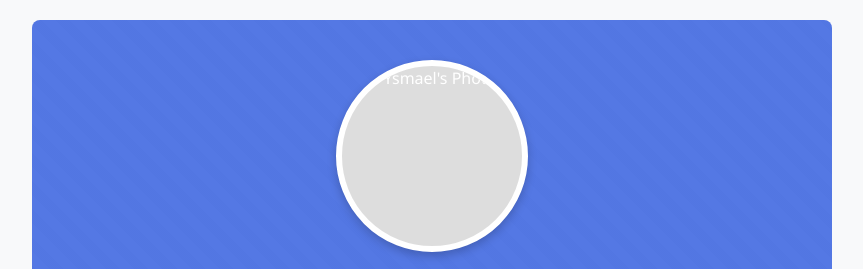
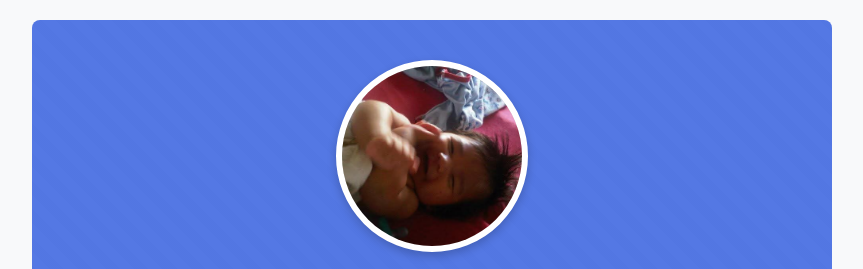
Before and after one commit to Ysmael-Gusano/ysmael-profile, a plain HTML site: page index.html in a window 1280 px wide. Shown: the top 269 px of the page, without its empty margins (208-1071 px from the left). Drawn offline with Linux system fonts and the light colour scheme.

Commit message:
Update index.html

```diff
--- a/index.html
+++ b/index.html
@@ -288,7 +288,7 @@
     <div class="container">
         <header>
             <div class="header-bg"></div>
-            <img src="your-image-filename.jpg" alt="Ysmael's Photo" class="profile-img">
+            <img src="Ysmael's Photo.jpg" alt="Ysmael's Photo" class="profile-img">
             <h1>Ysmael Lam Ming Ho</h1>
             <p class="tagline">Student • Athlete • Growing Every Day</p>
         </header>
```
